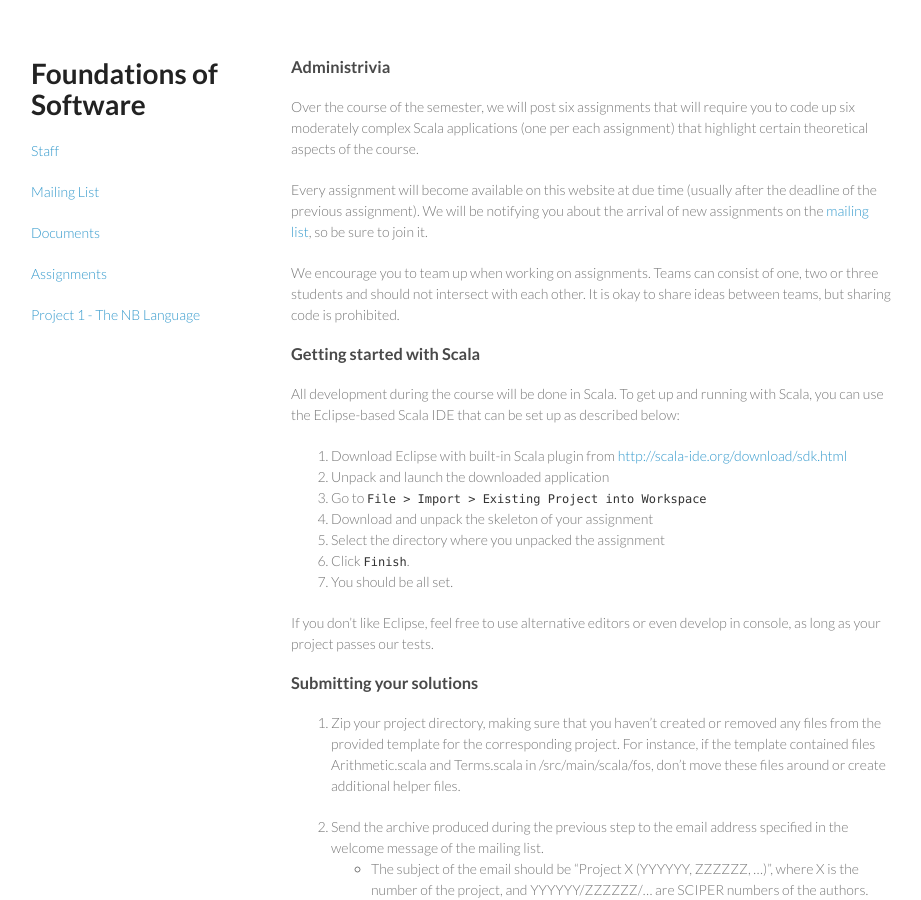
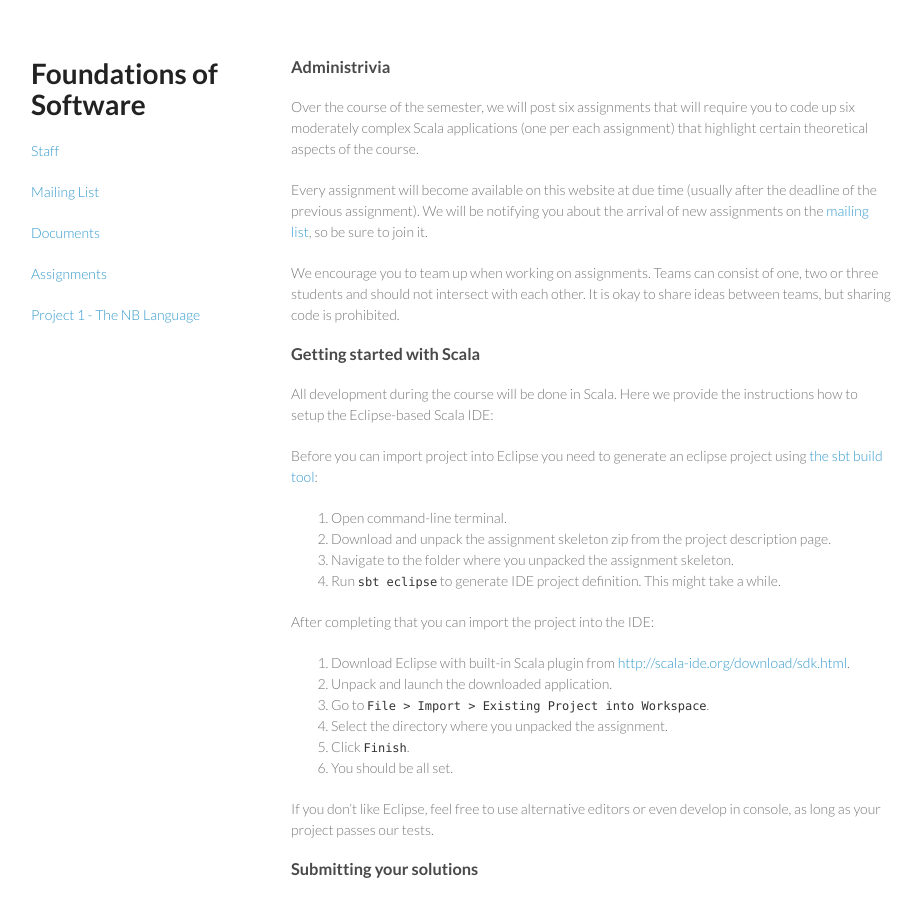
Before and after one commit to christophetd/fos2015.github.io, a Jekyll site: the page built from assignments.md, in a window 1280 px wide and 900 px high. Shown: the whole window, without its empty margins (179-1100 px from the left). Built offline with Jekyll 4.4.1, drawn with Linux system fonts in a browser that asks for light colours.

Commit message:
generated at 2015-09-16 10:40:15.243840

```diff
--- a/assignments.md
+++ b/assignments.md
@@ -15,17 +15,28 @@ We encourage you to team up when working on assignments. Teams can consist of on
 
 ### Getting started with Scala
 
-All development during the course will be done in Scala. To get up and running with Scala, you can use the Eclipse-based Scala IDE that can be set up as described below:
+All development during the course will be done in Scala. Here we provide the instructions
+how to setup the Eclipse-based Scala IDE:
 
-1. Download Eclipse with built-in Scala plugin from [http://scala-ide.org/download/sdk.html](http://scala-ide.org/download/sdk.html)
-1. Unpack and launch the downloaded application
-1. Go to `File > Import > Existing Project into Workspace`
-1. Download and unpack the skeleton of your assignment
-1. Select the directory where you unpacked the assignment
+Before you can import project into Eclipse you need to generate an eclipse project using
+[the sbt build tool](http://www.scala-sbt.org/download.html):
+
+1. Open command-line terminal.
+1. Download and unpack the assignment skeleton zip from the project description page.
+1. Navigate to the folder where you unpacked the assignment skeleton.
+1. Run `sbt eclipse` to generate IDE project definition. This might take a while.
+
+After completing that you can import the project into the IDE:
+
+1. Download Eclipse with built-in Scala plugin from [http://scala-ide.org/download/sdk.html](http://scala-ide.org/download/sdk.html).
+1. Unpack and launch the downloaded application.
+1. Go to `File > Import > Existing Project into Workspace`.
+1. Select the directory where you unpacked the assignment.
 1. Click `Finish`.
 1. You should be all set.
 
-If you don't like Eclipse, feel free to use alternative editors or even develop in console, as long as your project passes our tests.
+If you don't like Eclipse, feel free to use alternative editors or even develop in console,
+as long as your project passes our tests.
 
 ### Submitting your solutions
 
```
Also changed, not shown: 4 other files.
